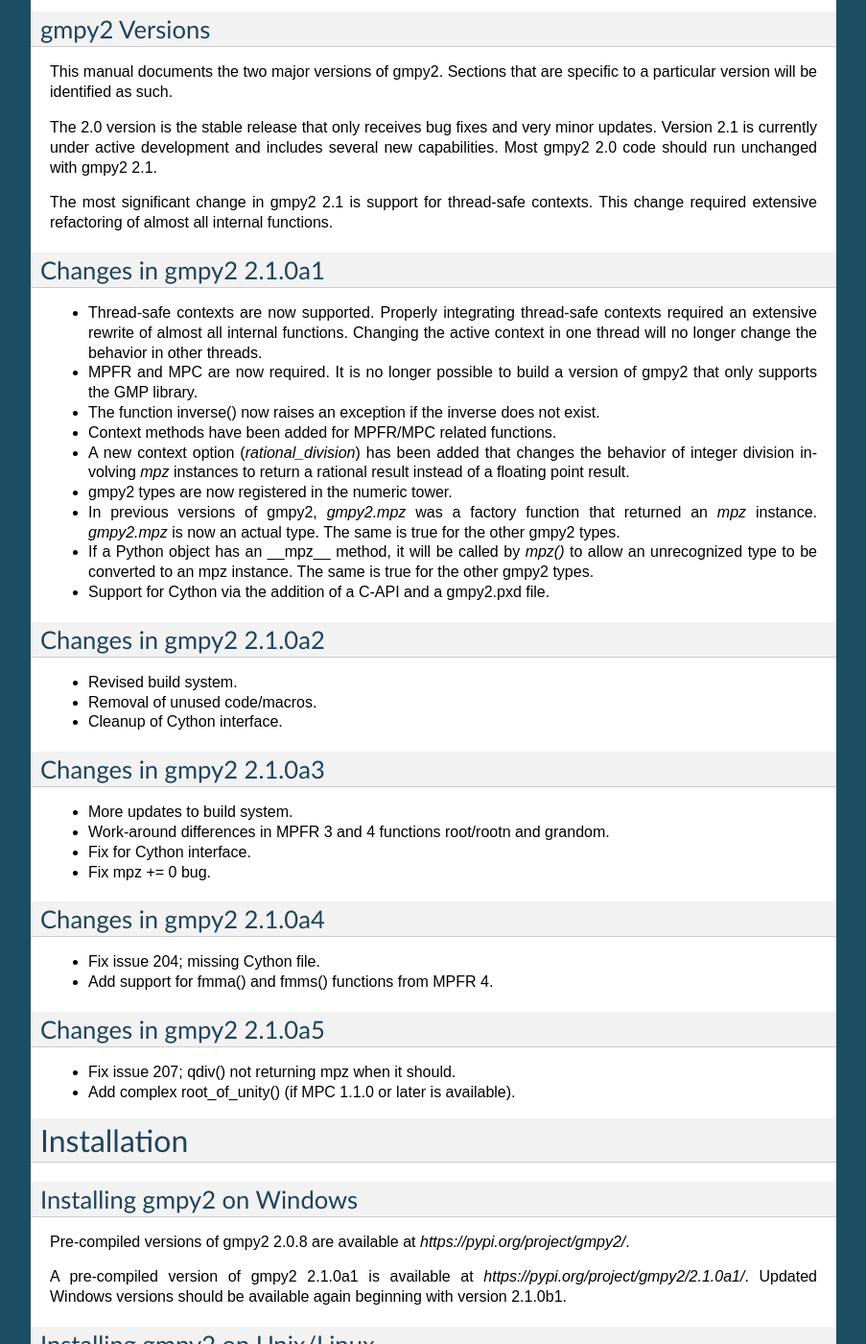
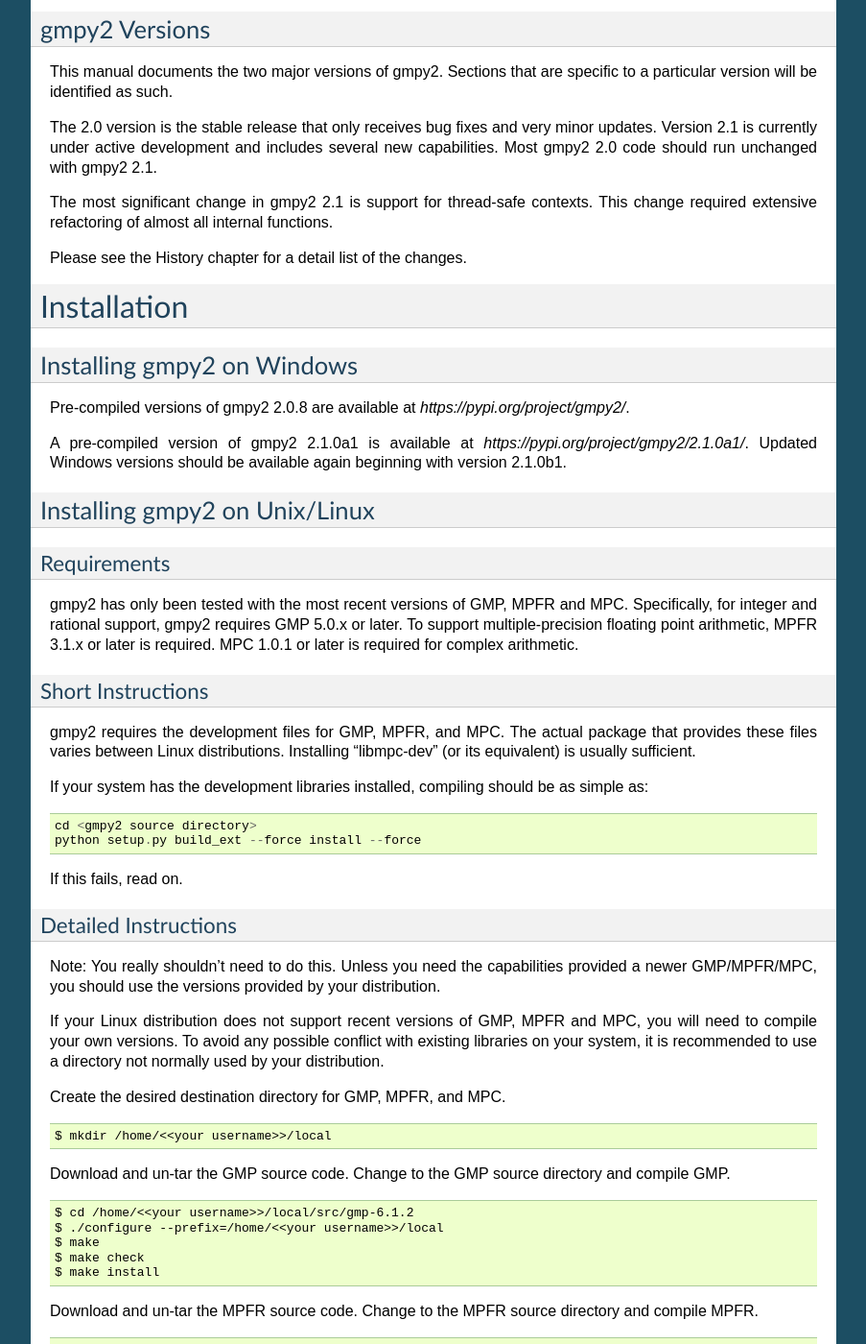
Before and after one commit to aleaxit/gmpy, a Sphinx documentation site: the page built from docs/intro.rst, in a window 1280 px wide and 1400 px high, scrolled down 666 px. Shown: the whole window at 96% size, without its empty margins (198-1101 px from the left). Built offline with Sphinx 7.4.7, drawn with Linux system fonts in a browser that asks for light colours; formulas are drawn with MathJax 3; some of the changed text lies outside the part shown.

Commit message:
Update version to 2.10b1; documentation updates.

```diff
--- a/docs/conf.py
+++ b/docs/conf.py
@@ -50,7 +50,7 @@ copyright = u'2012, 2013, 2014, 2017, 2018, 2019 Case Van Horsen'
 # The short X.Y version.
 version = '2.1'
 # The full version, including alpha/beta/rc tags.
-release = '2.1.0a5'
+release = '2.1.0b1'
 
 # The language for content autogenerated by Sphinx. Refer to documentation
 # for a list of supported languages.
--- a/docs/intro.rst
+++ b/docs/intro.rst
@@ -45,63 +45,13 @@ gmpy2 2.1.
 The most significant change in gmpy2 2.1 is support for thread-safe contexts.
 This change required extensive refactoring of almost all internal functions.
 
-
-Changes in gmpy2 2.1.0a1
-------------------------
-
-* Thread-safe contexts are now supported. Properly integrating thread-safe
-  contexts required an extensive rewrite of almost all internal functions.
-  Changing the active context in one thread will no longer change the behavior
-  in other threads.
-* MPFR and MPC are now required. It is no longer possible to build a version
-  of gmpy2 that only supports the GMP library.
-* The function inverse() now raises an exception if the inverse does not
-  exist.
-* Context methods have been added for MPFR/MPC related functions.
-* A new context option (*rational_division*) has been added that changes the
-  behavior of integer division involving *mpz* instances to return a rational
-  result instead of a floating point result.
-* gmpy2 types are now registered in the numeric tower.
-* In previous versions of gmpy2, *gmpy2.mpz* was a factory function that
-  returned an  *mpz* instance. *gmpy2.mpz* is now an actual type. The same
-  is true for the other gmpy2 types.
-* If a Python object has an __mpz__ method, it will be called by *mpz()* to
-  allow an unrecognized type to be converted to an mpz instance. The same is
-  true for the other gmpy2 types.
-* Support for Cython via the addition of a C-API and a gmpy2.pxd file.
-
-Changes in gmpy2 2.1.0a2
-------------------------
-
-* Revised build system.
-* Removal of unused code/macros.
-* Cleanup of Cython interface.
-
-Changes in gmpy2 2.1.0a3
-------------------------
-
-* More updates to build system.
-* Work-around differences in MPFR 3 and 4 functions root/rootn and grandom.
-* Fix for Cython interface.
-* Fix mpz += 0 bug.
-
-Changes in gmpy2 2.1.0a4
-------------------------
-
-* Fix issue 204; missing Cython file.
-* Add support for fmma() and fmms() functions from MPFR 4.
-
-Changes in gmpy2 2.1.0a5
-------------------------
-* Fix issue 207; qdiv() not returning mpz when it should.
-* Add complex root_of_unity() (if MPC 1.1.0 or later is available).
+Please see the History chapter for a detail list of the changes.
 
 Installation
 ============
 
 Installing gmpy2 on Windows
 ---------------------------
-
 
 Pre-compiled versions of gmpy2 2.0.8 are available at
 `https://pypi.org/project/gmpy2/`.
@@ -134,7 +84,7 @@ simple as:
 ::
 
     cd <gmpy2 source directory>
-    python setup.py install
+    python setup.py build_ext --force install --force
 
 If this fails, read on.
 
@@ -144,9 +94,6 @@ Detailed Instructions
 Note: You really shouldn't need to do this. Unless you need the capabilities
 provided a newer GMP/MPFR/MPC, you should use the versions provided by your
 distribution.
-
-Note: The following instructions are currently out-of-date and will be revised
-for the alpha4 release.
 
 If your Linux distribution does not support recent versions of GMP, MPFR and
 MPC, you will need to compile your own versions. To avoid any possible conflict
```
Also changed, not shown: docs/history.rst (+38 -0 lines), docs/mpz.rst (+40 -2 lines), 3 other files.
